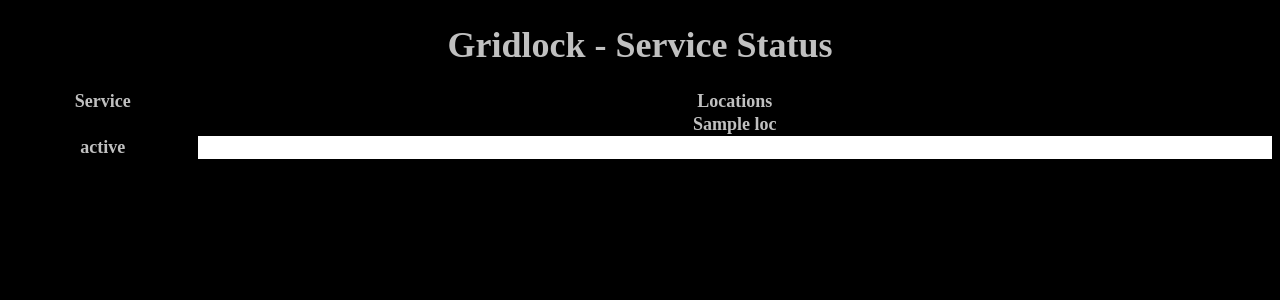
After one commit to TrissieTheHusky/gridlock, a Flask app: template templates/index_old.html in a window 1280 px wide. The commit adds this page. Shown: the top 300 px of the page. Run offline with Flask 2, Linux system fonts and the light colour scheme; the template is opened without the code that fills it: most values are stand-ins (such as "Sample title", 1, 10 or a date in 2020); lists and menus that the app fills with data are empty.

Commit message:
Started implementing new dashboard

```diff
--- a/app.py
+++ b/app.py
@@ -106,18 +106,21 @@ def homepage():
 
 
         for status in statuses:
-            if (time.time() - int(status.timestamp)) >= 600:
+            """
+            if (time.time() - int(status.timestamp)) >= 600000:
                 state = 4
             else:
                 state = status.status
+            """
+            state = status.status
 
             stats = {"status": state,
                      "timestamp": status.timestamp,
                      "description": status.description}
 
-            service_list[service.name][location.name].append(stats)
+            service_list[service.name][location.name] = state if state else 0
 
-    return render_template('index.html', data=service_list, locs=locs)
+    return render_template('index.html', data=service_list, locs=locs, rows=len(service_list), cols=len(locs))
 
 
 @app.route('/detail', methods=['GET'])
--- /dev/null
+++ b/templates/index_old.html
@@ -0,0 +1,50 @@
+<!DOCTYPE html>
+<html>
+<title>Gridlock</title>
+<head>
+  <meta http-equiv="refresh" content="30">
+  <link rel="shortcut icon" href="{{ url_for('static', filename='favicon.ico') }}">
+</head>
+  <body bgcolor="black">
+    <font size="4" color="silver">
+    <h1 class="logo" align="middle">Gridlock - Service Status</h1>
+    <table border=0 width=100% align="center" style="border-collapse:collapse;">
+      <tr align="middle">
+        <th width="15%">Service</th>
+        <th colspan="{{ locs|length }}">Locations</th>
+      </tr>
+      <tr align="middle">
+        <th></th>
+        {% for loc in locs %}
+        <th width="{{ 1200 / locs|length }}px">{{loc}}</th>
+        {% endfor %}
+      </tr>
+      {% for service in data %}
+      <tr align="middle">
+        <th>{{ service }}</th>
+        {% for loc in locs %}
+          {% if data[service][loc] %}
+            {% for status in data[service][loc] %}
+              {% if status.status == 0 %}
+                {% set colour = 'green' %}
+              {% elif status.status == 1 %}
+                {% set colour = 'yello' %}
+              {% elif status.status == 2 %}
+                {% set colour = 'red' %}
+              {% elif status.status == 3 %}
+                {% set colour = 'brown' %}
+              {% elif status.status == 3 %}
+                {% set colour = 'grey' %}
+              {% endif %}
+              <td BGCOLOR="color-{{status.status}}" title="{{status.description}}"><a href="/detail?service={{service}}&location={{loc}}" style="display:block;text-decoration:none">&nbsp</a></td>
+            {% endfor %}
+          {% else %}
+            <td style='background-color:white'></td>
+          {% endif %}
+        {% endfor %}
+      {% endfor %}
+      </tr>
+    </table>
+  </font>
+  </body>
+</html>
```
Also changed, not shown: templates/index.html (+59 -42 lines).
